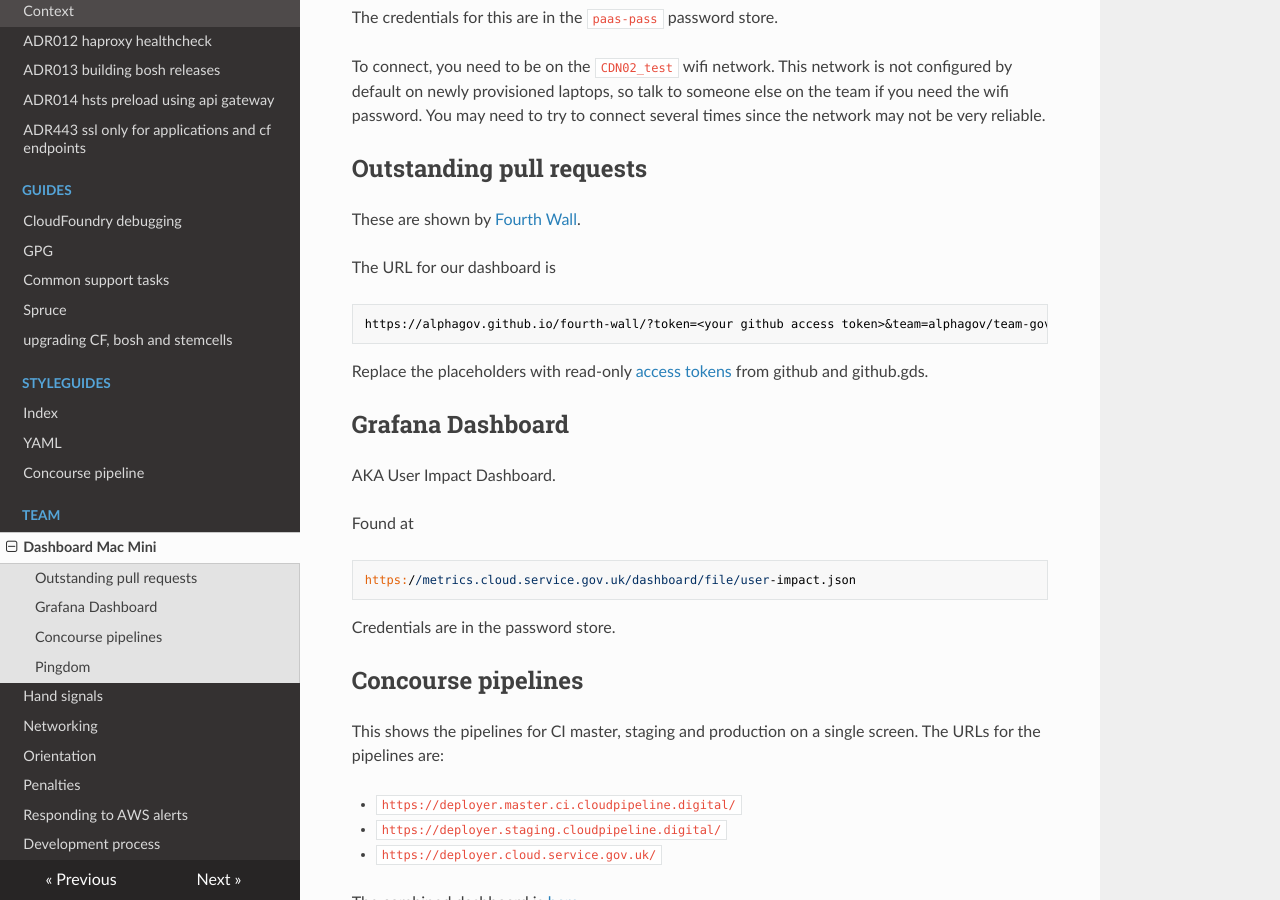
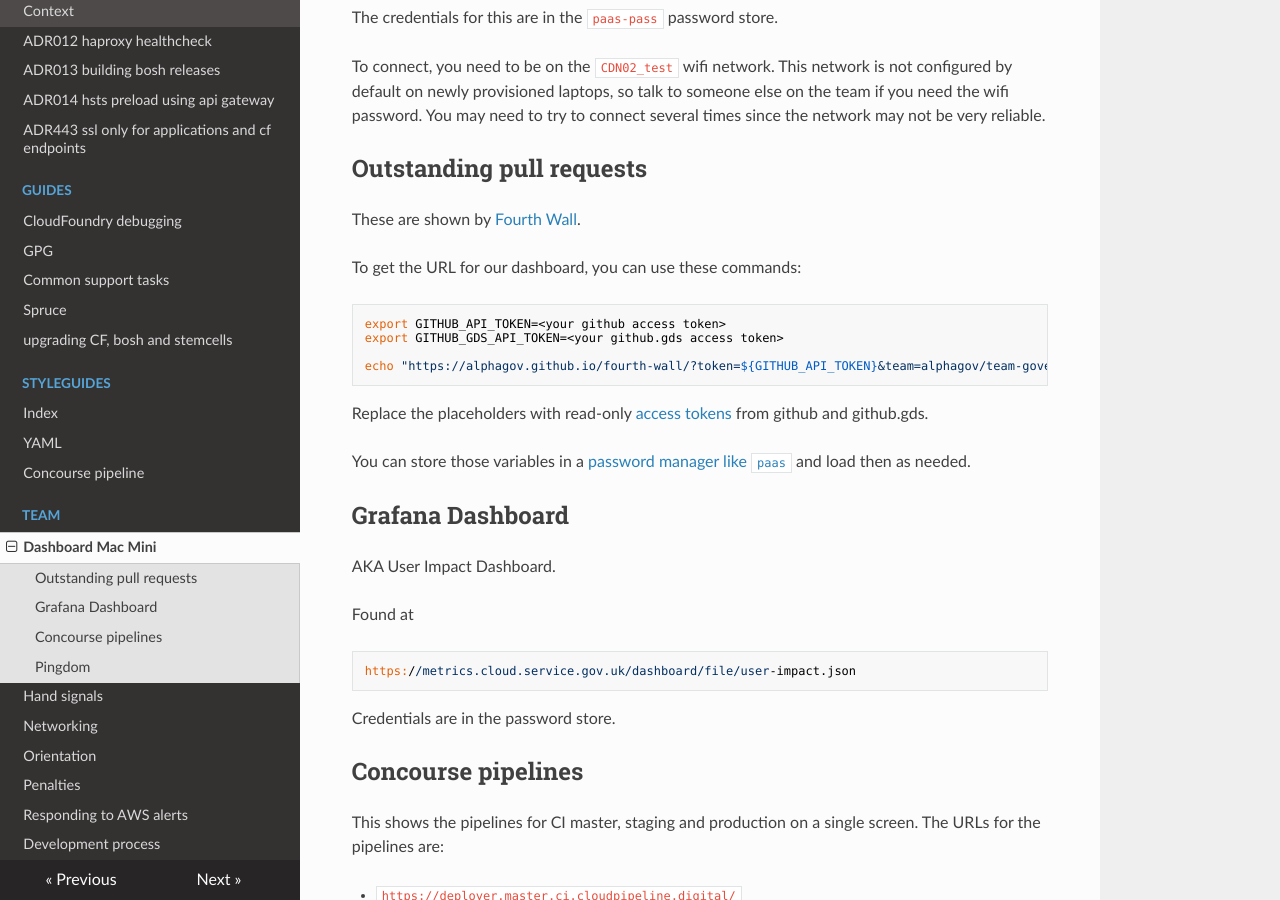
Before and after one commit to alphagov/paas-team-manual, an MkDocs documentation site: the page built from docs/team/dashboard_mac_mini.md, in a window 1280 px wide and 900 px high, scrolled down 394 px. Built offline with MkDocs 1.6.1, drawn with Linux system fonts in a browser that asks for light colours; nearby versions of some CDN libraries.

Commit message:
Add a easy command to generate the PR wall board

````diff
--- a/docs/team/dashboard_mac_mini.md
+++ b/docs/team/dashboard_mac_mini.md
@@ -18,12 +18,18 @@ To connect, you need to be on the `CDN02_test` wifi network. This network is not
 
 These are shown by [Fourth Wall](https://github.com/alphagov/fourth-wall).
 
-The URL for our dashboard is
+To get the URL for our dashboard, you can use these commands:
+
 ```
-https://alphagov.github.io/fourth-wall/?token=<your github access token>&team=alphagov/team-government-paas-readonly&github.gds_token=<your github.gds access token>&github.gds_team=government-paas/read-only
+export GITHUB_API_TOKEN=<your github access token>
+export GITHUB_GDS_API_TOKEN=<your github.gds access token>
+
+echo "https://alphagov.github.io/fourth-wall/?token=${GITHUB_API_TOKEN}&team=alphagov/team-government-paas-readonly&github.gds_token=${GITHUB_GDS_API_TOKEN}&github.gds_team=government-paas/read-only"
 ```
 
 Replace the placeholders with read-only [access tokens](https://github.com/blog/1509-personal-api-tokens) from github and github.gds.
+
+You can store those variables in a [password manager like `paas`](https://www.passwordstore.org/) and load then as needed.
 
 ## Grafana Dashboard
 
````
